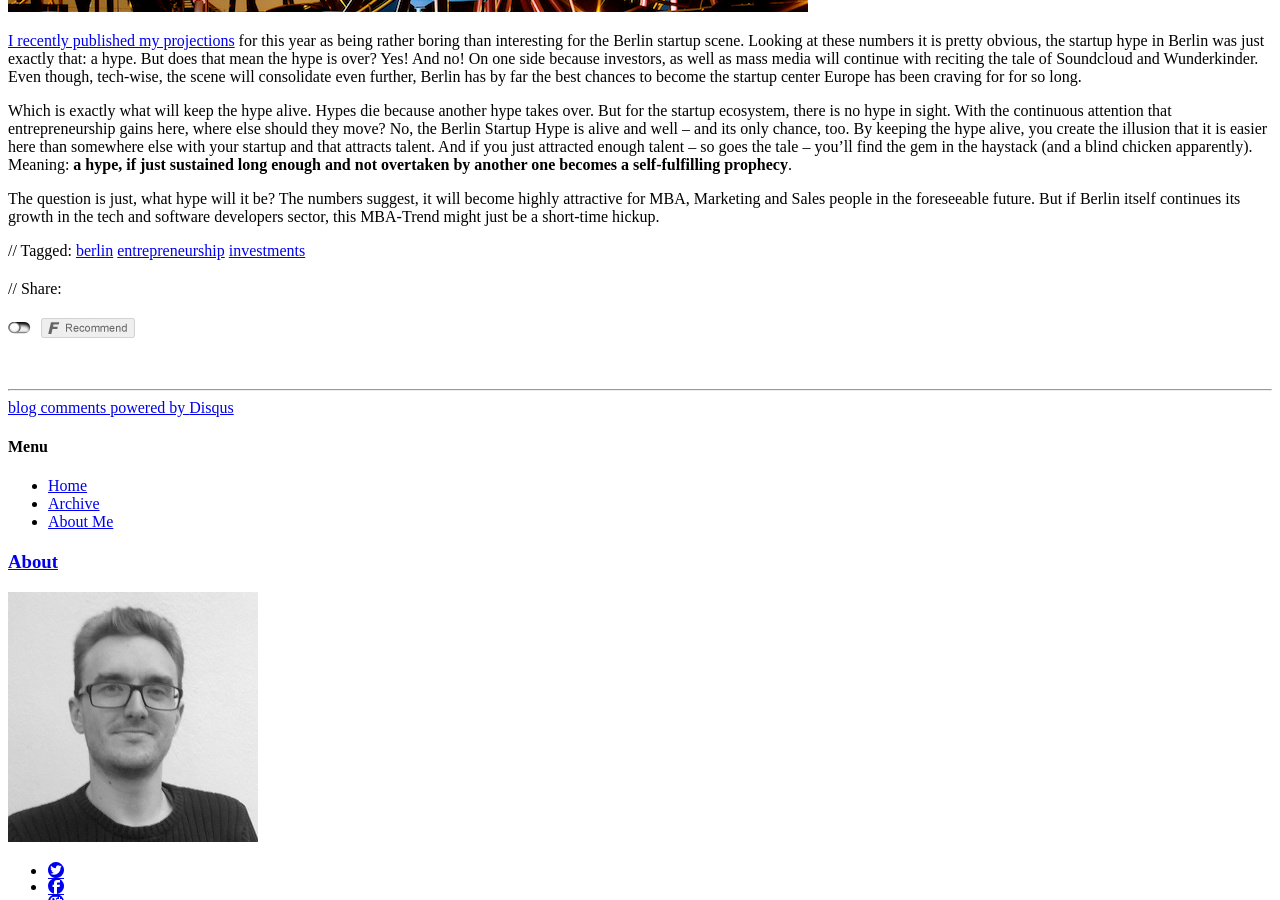
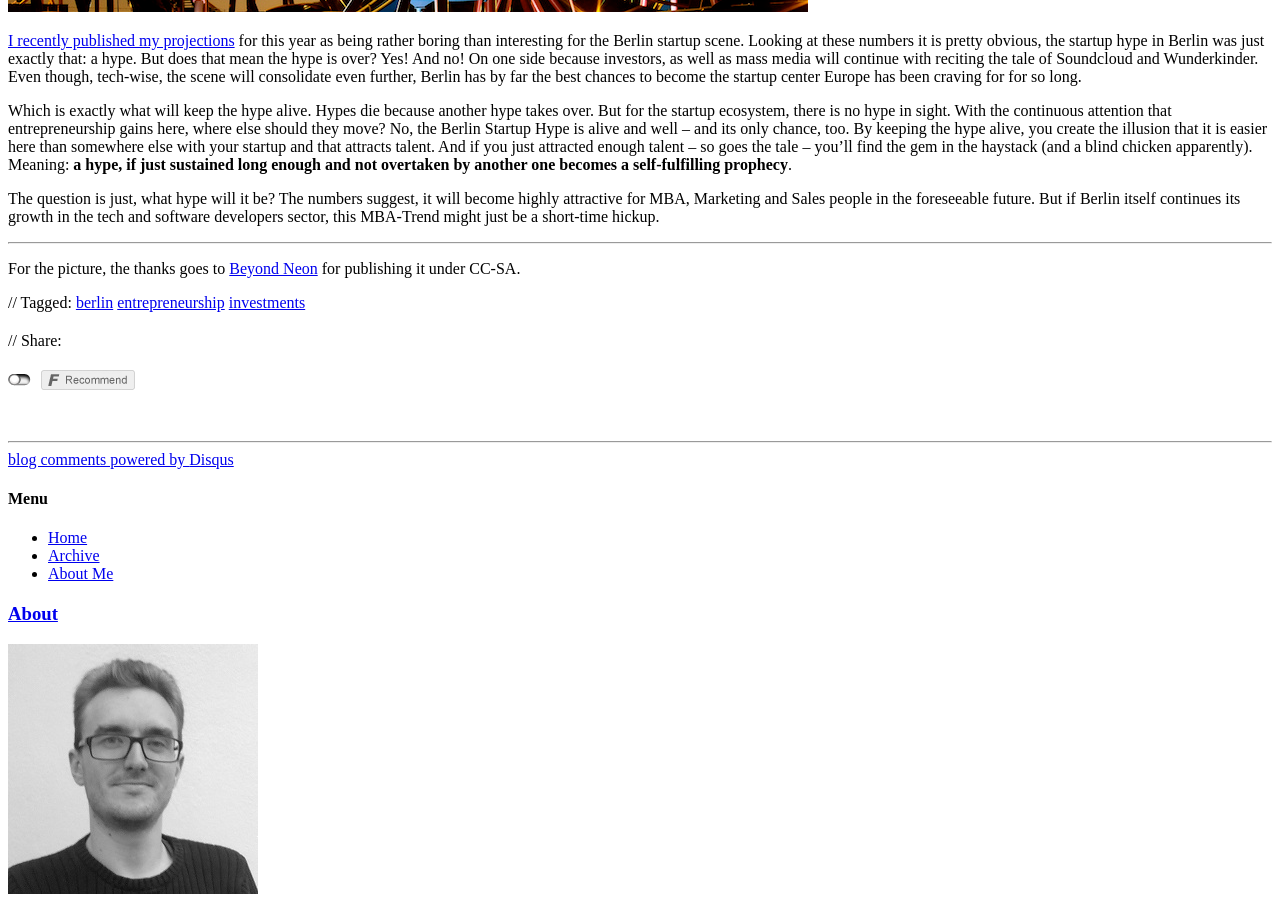
Before and after one commit to gnunicorn/blog, a Jekyll site: the page built from _posts/2014-04-14-the-hype-is-over-long-live-the-hype.md, in a window 1280 px wide and 900 px high, scrolled down 527 px. Built offline with Jekyll 4.4.1, drawn with Linux system fonts in a browser that asks for light colours; nearby versions of some CDN libraries; comment, search, counter and statistics services are not loaded.

Commit message:
don't forget the attribution

```diff
--- a/_posts/2014-04-14-the-hype-is-over-long-live-the-hype.md
+++ b/_posts/2014-04-14-the-hype-is-over-long-live-the-hype.md
@@ -12,3 +12,6 @@ image: /assets/content/posts/2014-04-14-the-rollercoaster-of-hype.jpg
 Which is exactly what will keep the hype alive. Hypes die because another hype takes over. But for the startup ecosystem, there is no hype in sight. With the continuous attention that entrepreneurship gains here, where else should they move? No, the Berlin Startup Hype is alive and well – and its only chance, too. By keeping the hype alive, you create the illusion that it is easier here than somewhere else with your startup and that attracts talent. And if you just attracted enough talent – so goes the tale – you'll find the gem in the haystack (and a blind chicken apparently). Meaning: **a hype, if just sustained long enough and not overtaken by another one becomes a self-fulfilling prophecy**.
 
 The question is just, what hype will it be? The numbers suggest, it will become highly attractive for MBA, Marketing and Sales people in the foreseeable future. But if Berlin itself continues its growth in the tech and software developers sector, this MBA-Trend might just be a short-time hickup.
+
+---
+For the picture, the thanks goes to [Beyond Neon](https://www.flickr.com/photos/kungfuji/230461728) for publishing it under CC-SA.
```
